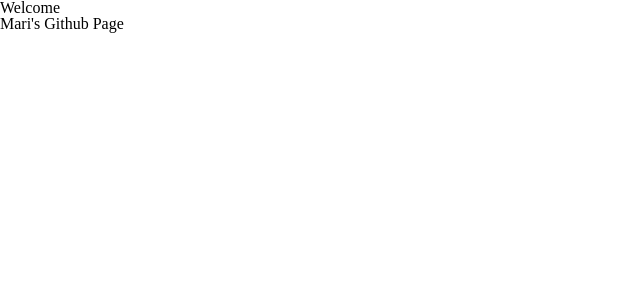
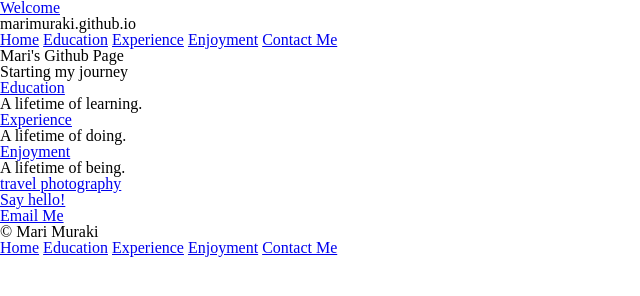
Before and after one commit to marimuraki/marimuraki.github.io, a plain HTML site: page index.html in a window 1280 px wide. Shown: the whole page, without its empty margins (0-640 px from the left). Drawn offline with Linux system fonts and the light colour scheme.

Commit message:
add html pages

```diff
--- a/index.html
+++ b/index.html
@@ -5,8 +5,75 @@
 		<title>marimuraki.github.io</title>
 		<link rel="stylesheet" href="assets/stylesheets/main.css">
   	</head>
+
   	<body>
-    <h1>Welcome</h1>
-    <p>Mari's Github Page</p>
+
+		<!-- Header -->
+		<header>
+			<h1>
+				<a href="index.html">Welcome</a>
+			</h1>
+			<h3>marimuraki.github.io</h3>
+			<nav>
+				<a href="index.html">Home</a>
+				<a href="education.html">Education</a>
+				<a href="experience.html">Experience</a>
+				<a href="enjoyment.html">Enjoyment</a>
+				<a href="contact.html">Contact Me</a>
+			</nav>
+		</header>
+
+		<!-- Section -->
+
+		<section>
+			<h2>Mari's Github Page</h2>
+			<p>Starting my journey</p>
+		</section>
+
+		<section>
+			<section>
+				<a href="education.html">
+					<h5>Education</h5>
+				</a>
+				<p>A lifetime of learning.<p>
+			</section>
+
+			<section>
+				<a href="experience.html">
+					<h5>Experience</h5>
+				</a>
+				<p>A lifetime of doing.<p>
+			</section>
+
+			<section>
+				<a href="enjoyment.html">
+					<h5>Enjoyment</h5>
+				</a>
+				<p>A lifetime of being.<p>
+				<a href="http://marimuraki.com" target="_blank">travel photography</a>
+			</section>
+
+			<section>
+				<a href="contact.html">
+					<h5>Say hello!</h5>
+				</a>
+				<a href="mailto:marimuraki@gmail.com?subject=Saying%20hello&body=Hello%20from%20marimuraki.github.io">Email Me</a>
+			</section>
+
+		</section>
+
+		<!-- Footer -->
+
+		<footer>
+			<small>&copy; Mari Muraki</small>
+			<nav>
+				<a href="index.html">Home</a>
+				<a href="education.html">Education</a>
+				<a href="experience.html">Experience</a>
+				<a href="enjoyment.html">Enjoyment</a>
+				<a href="contact.html">Contact Me</a>
+			</nav>
+		</footer>
+
 	</body>
 </html>
```
Also changed, not shown: contact.html (added, +47 -0 lines), enjoyment.html (added, +47 -0 lines), education.html (added), experience.html (added). Lines whose indentation alone changed are shown as unchanged.
